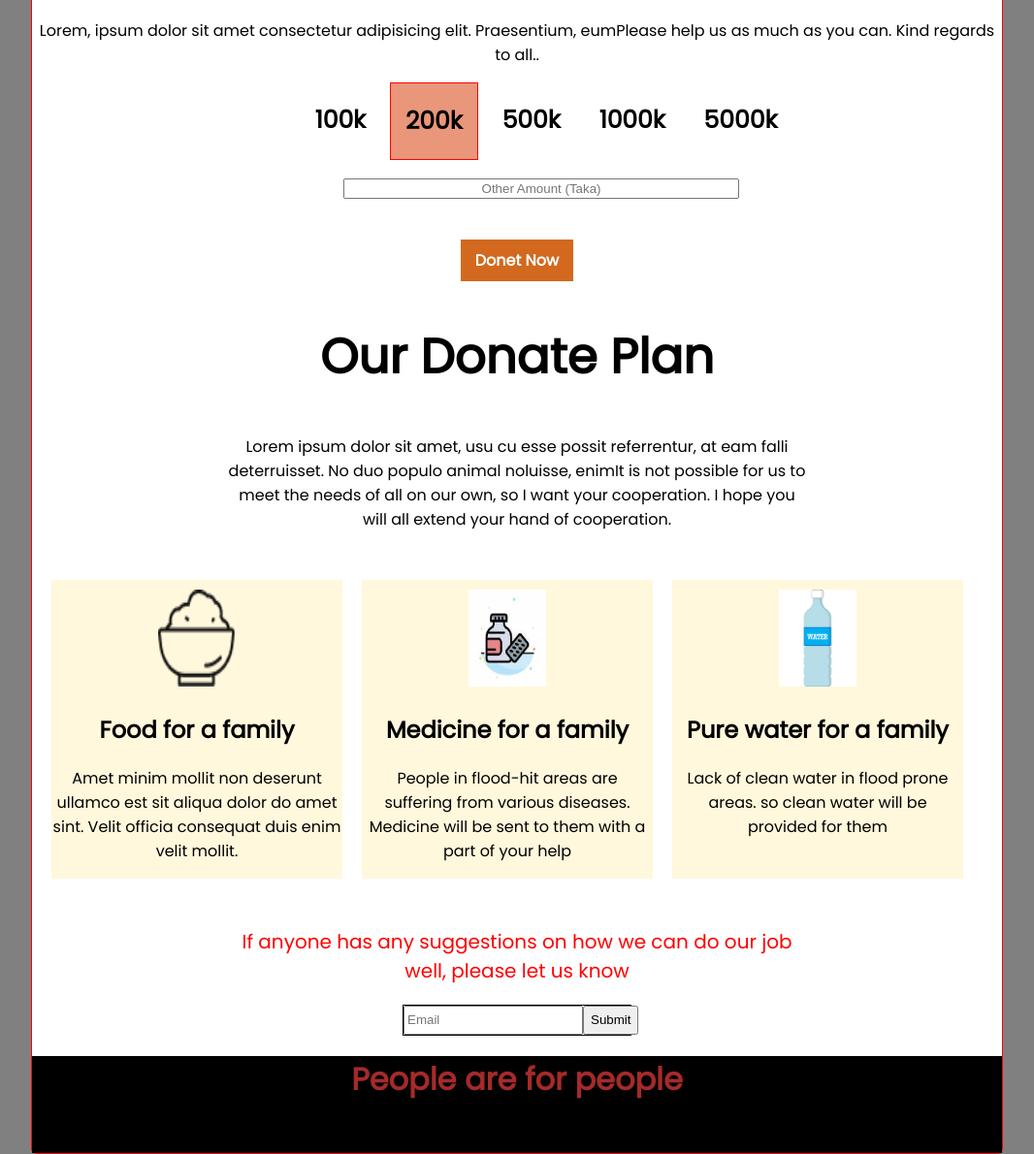
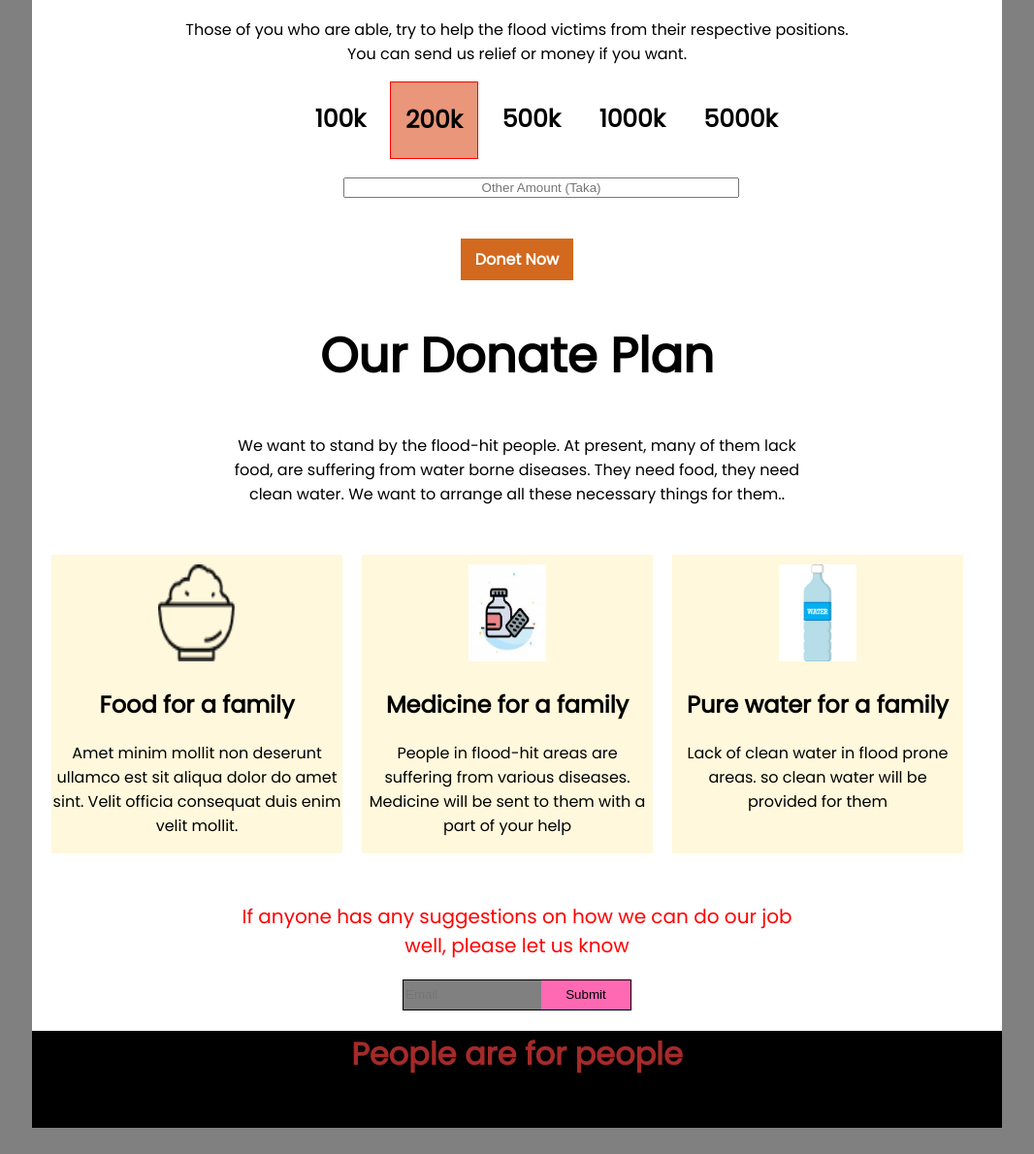
Before and after one commit to mdsumon1232/asaingment-1, a plain HTML site: page index.html in a window 1280 px wide. Shown: the part 510-1700 px from the top of the page at 97% size, without its empty margins (107-1173 px from the left). After the commit the page ends 1673 px from the top, so only its background shows below. Drawn offline with Linux system fonts and the light colour scheme.

Commit message:
customize

```diff
--- a/index.html
+++ b/index.html
@@ -24,8 +24,7 @@
 
         <section class="middle-section">
             <h1>Donate Today</h1>
-        <p>Lorem, ipsum dolor sit amet consectetur adipisicing elit. Praesentium,
-             eumPlease help us as much as you can. Kind regards to all..</p>
+        <p>Those of you who are able, try to help the flood victims from their respective positions.<br> You can send us relief or money if you want.</p>
         <ul>
             <li> 100k</li>
             <li id="active">200k</li>
@@ -39,8 +38,7 @@
         <section>
             <div class="donet-plan-text">
                 <h1> Our Donate Plan</h1>
-            <p>Lorem ipsum dolor sit amet, usu cu esse possit referrentur, at eam falli
-                deterruisset. No duo populo animal noluisse, enimIt is not possible for us to meet the needs of all on our own, so I want your cooperation. I hope you will all extend your hand of cooperation. </p>
+            <p>We want to stand by the flood-hit people. At present, many of them lack food, are suffering from water borne diseases. They need food, they need clean water. We want to arrange all these necessary things for them.. </p>
             </div>
                 <div class="card">
                     <div class="one-third">
@@ -69,8 +67,8 @@
             <div class="advice">
                 <p>If anyone has any suggestions on how we can do our job well, please let us know</p>
                 <div class="email">
-                    <input type="email" placeholder="Email">
-                    <input type="submit" value="Submit">
+                    <input type="email" placeholder="Email" id="Email">
+                    <input type="submit" value="Submit" id="submit">
                 </div>
             </div>
             <footer> <h1>People are for people</h1></footer>
--- a/style.css
+++ b/style.css
@@ -9,7 +9,6 @@ body{
     width: 1000px;
     height: auto;
     margin: 0 auto;
-    border: 1px solid red;
     border-radius: 5px;
 }
 #hero-area{
```
